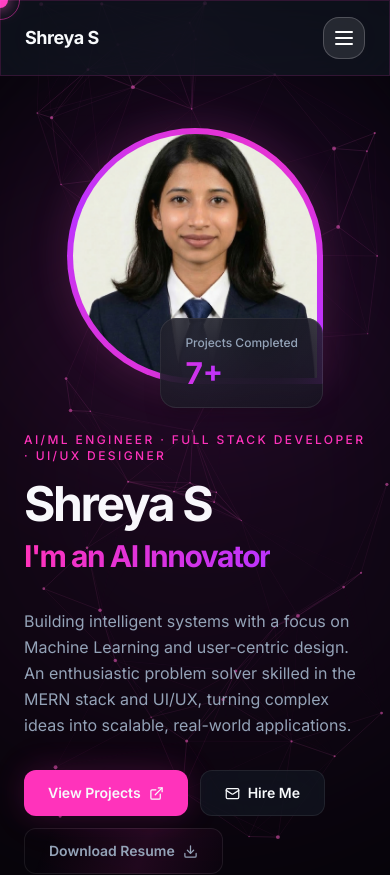
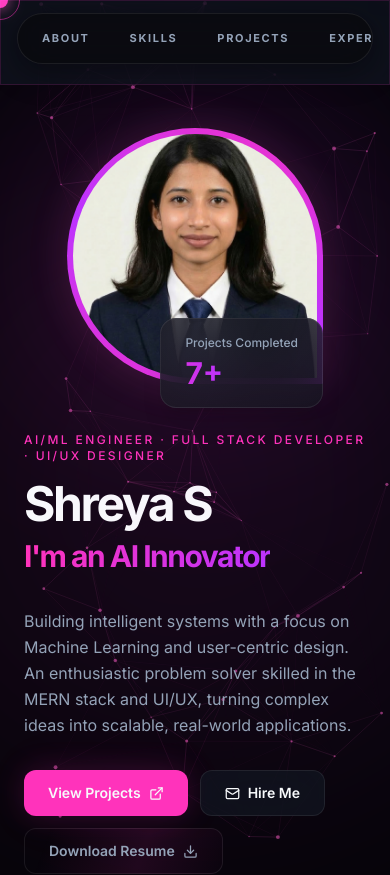
Before and after one commit to shreyaaaah/Portfolio, a React (Vite) app: page / in a window 390 px wide. Shown: the top 875 px of the page. Built offline with nearby package versions, Linux system fonts and the light colour scheme; the HTML template or start-up script is replaced by a standard one; a web font is replaced by a local one.

Commit message:
Replace hamburger menu with high-end horizontally scrolling glass pill navigation for mobile devices

```diff
--- a/src/components/Navbar.tsx
+++ b/src/components/Navbar.tsx
@@ -53,12 +53,14 @@ const Navbar = () => {
       transition={{ duration: 0.6, ease: [0.16, 1, 0.3, 1] }}
       className="fixed top-0 left-0 right-0 z-50 glass"
     >
-      <div className="container mx-auto flex items-center justify-between px-6 py-4">
-        <a href="#" className="text-lg font-bold tracking-tight text-foreground">
+      <div className="container mx-auto flex flex-col md:flex-row items-center justify-between px-4 sm:px-6 py-3 md:py-4">
+        {/* Desktop Container Wrapper */}
+        <div className="w-full flex items-center justify-between">
+          <a href="#" className="hidden md:block text-lg font-bold tracking-tight text-foreground">
             Shreya S
           </a>
 
-        {/* Desktop */}
+        {/* Desktop Navigation */}
         <ul className="hidden md:flex items-center gap-8">
           {links.map((l) => (
             <li key={l.href}>
@@ -74,6 +76,7 @@ const Navbar = () => {
           <li>
             <a
               href="#contact"
+              onClick={(e) => handleScroll(e, "#contact")}
               className="text-sm font-medium px-5 py-2 rounded-lg bg-primary/10 text-primary border border-primary/20 hover:bg-primary/20 transition-all duration-300"
             >
               Hire Me
@@ -100,68 +103,33 @@ const Navbar = () => {
             </a>
           </li>
         </ul>
-
-        {/* Mobile toggle */}
-        <button
-          onClick={() => setOpen(!open)}
-          className="md:hidden flex items-center justify-center p-2 rounded-lg bg-white/10 border border-white/20 text-white hover:bg-white/20 transition-all focus:outline-none"
-          aria-label="Toggle menu"
-        >
-          {open ? <X size={24} color="white" /> : <Menu size={24} color="white" />}
-        </button>
         </div>
 
-      {/* Mobile menu */}
-      <AnimatePresence>
-        {open && (
-          <motion.div
-            initial={{ height: 0, opacity: 0 }}
-            animate={{ height: "auto", opacity: 1 }}
-            exit={{ height: 0, opacity: 0 }}
-            transition={{ duration: 0.3 }}
-            className="md:hidden overflow-hidden glass border-t border-white/[0.06]"
-          >
-            <ul className="flex flex-col gap-1 px-6 py-4">
-              {links.map((l) => (
-                <li key={l.href}>
+        {/* Mobile Navigation (Floating Pill Scrollable) */}
+        <div className="md:hidden w-full flex justify-center pb-2">
+          <div className="flex items-center overflow-x-auto no-scrollbar glass rounded-[2rem] px-1 py-1 sm:px-2 sm:py-2 border border-white/[0.08] w-[95vw] shadow-[0_8px_32px_rgba(0,0,0,0.4)] relative" style={{ background: "rgba(10, 10, 15, 0.85)", backdropFilter: "blur(20px)" }}>
+            {links.map((l, i) => (
               <a
+                key={l.href}
                 href={l.href}
                 onClick={(e) => handleScroll(e, l.href)}
-                    className="block py-2 text-sm text-muted-foreground hover:text-foreground transition-colors cursor-pointer"
+                className="relative px-5 py-3 text-[11px] font-bold tracking-[0.15em] uppercase whitespace-nowrap transition-all duration-300 text-muted-foreground hover:text-white flex-shrink-0 active:scale-95 text-shadow-sm rounded-full active:bg-white/10"
               >
                 {l.label}
               </a>
-                </li>
             ))}
-              <li className="pt-2 flex flex-col gap-2">
+
+            {/* Theme Toggle within Mobile Pill */}
             <button
-                  onClick={() => { setIsLight(!isLight); setOpen(false); }}
-                  className="flex justify-center items-center gap-2 text-center text-sm font-medium px-5 py-2.5 rounded-lg border border-white/[0.08] text-foreground hover:bg-white/[0.05] transition-all"
+              onClick={() => setIsLight(!isLight)}
+              className="ml-2 px-3 py-2 rounded-full bg-white/5 border border-white/10 text-muted-foreground hover:text-white hover:bg-white/10 transition-all flex-shrink-0 active:scale-95"
+              aria-label="Toggle Theme"
             >
-                  {isLight ? <><Moon size={16} /> Dark Mode</> : <><Sun size={16} /> Light Mode</>}
+              {isLight ? <Moon size={14} /> : <Sun size={14} />}
             </button>
-                <a
-                  href="#contact"
-                  onClick={(e) => handleScroll(e, "#contact")}
-                  className="block text-center text-sm font-medium px-5 py-2.5 rounded-lg bg-primary/10 text-primary border border-primary/20 cursor-pointer"
-                >
-                  Hire Me
-                </a>
-                <a
-                  href="/SHREYA%20S%20CV.pdf"
-                  target="_blank"
-                  rel="noopener noreferrer"
-                  download="Shreya_S_Resume.pdf"
-                  onClick={() => setOpen(false)}
-                  className="flex justify-center items-center gap-2 text-center text-sm font-semibold px-5 py-2.5 rounded-lg bg-gradient-to-r from-primary to-secondary text-white glow-primary"
-                >
-                  <Download size={16} /> Download
-                </a>
-              </li>
-            </ul>
-          </motion.div>
-        )}
-      </AnimatePresence>
+          </div>
+        </div>
+      </div>
     </motion.nav>
   );
 };
```
Lines whose indentation alone changed are shown as unchanged.
